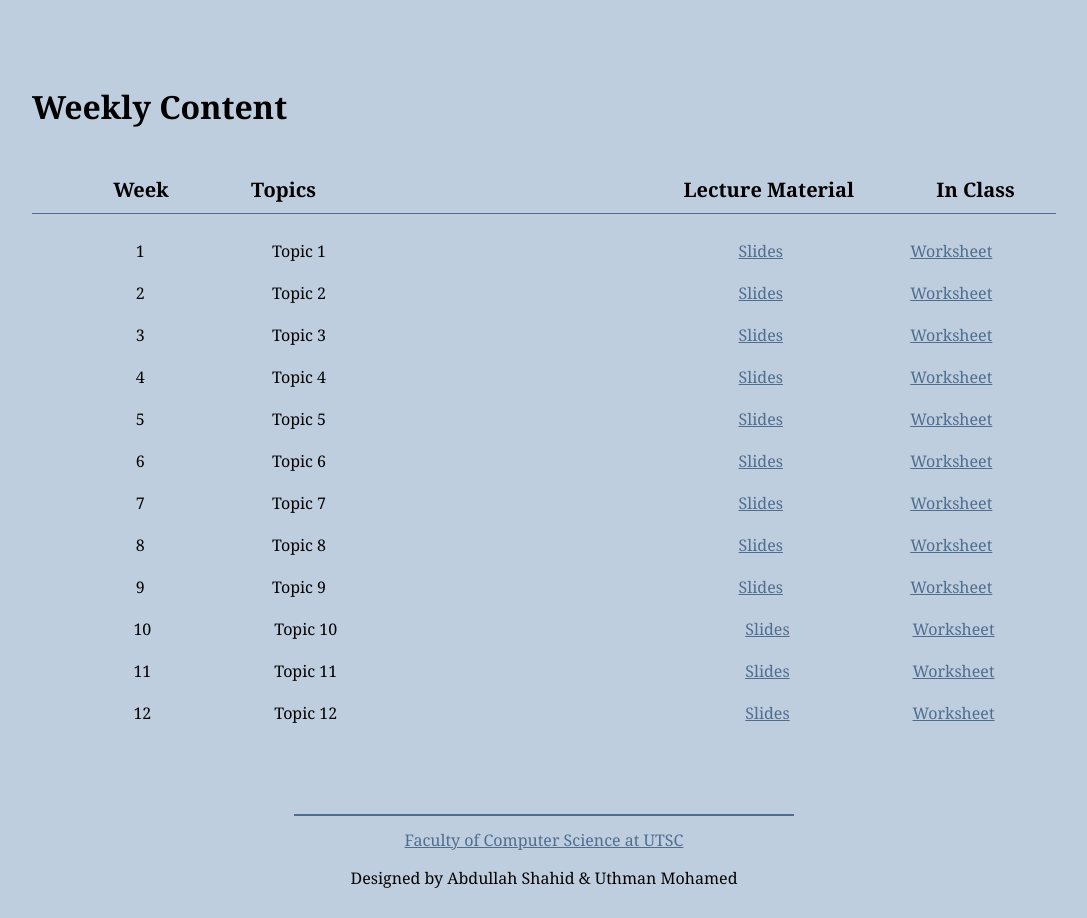
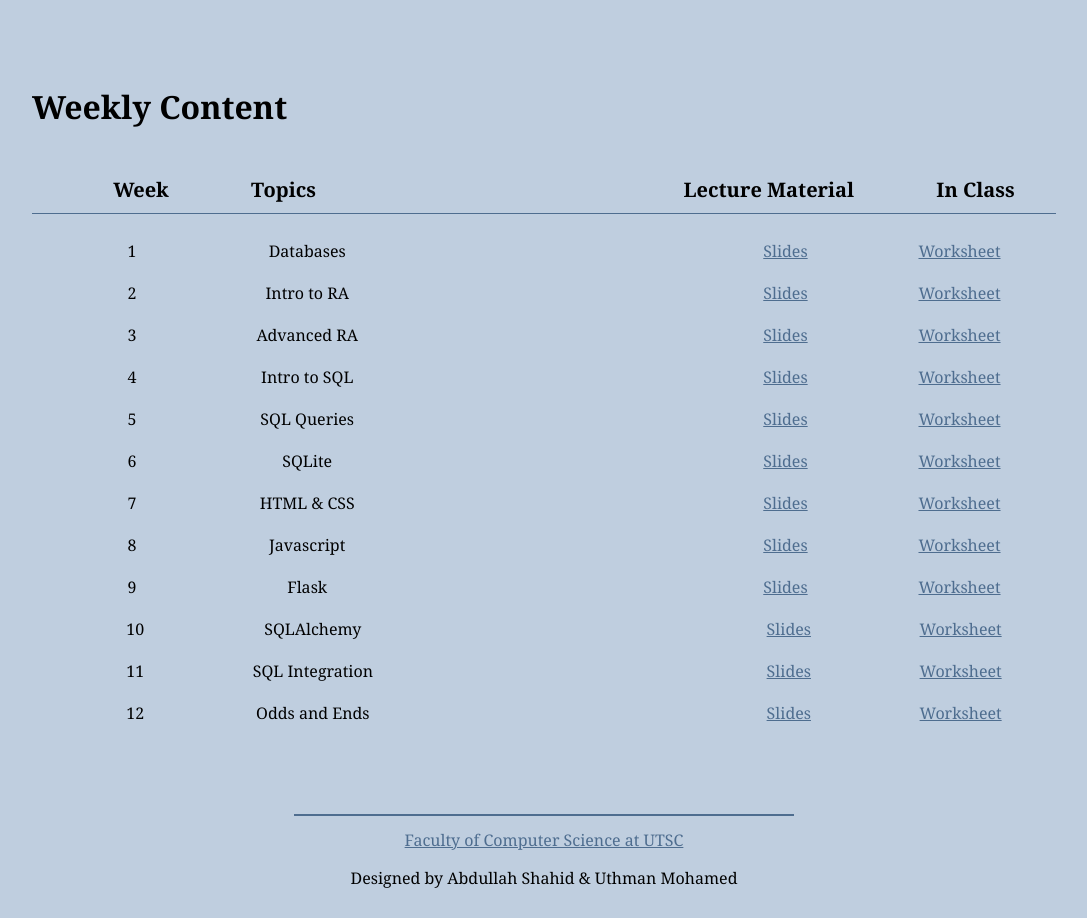
Before and after one commit to 1239uth/cscb20-website, a Flask app: page /weeklyContent in a window 1280 px wide. Shown: the part 57-975 px from the top of the page, without its empty margins (104-1191 px from the left). Run offline with Flask 2, Linux system fonts and the light colour scheme; a user stored in the database is signed in.

Commit message:
Add touch ups to html pages

```diff
--- a/static/css/weeklyContent.css
+++ b/static/css/weeklyContent.css
@@ -31,6 +31,11 @@ h2 {
 .rows a,
 .rows p {
     margin: 10px;
+}
+
+.rows p:nth-of-type(2) {
+    width: 120px;
+    text-align: center;
 }
 
 main a {
--- a/templates/add_feedback.html
+++ b/templates/add_feedback.html
@@ -16,7 +16,7 @@
             {% if messages %}
 
                 {% for cat, message in messages %}
-                    <div class='{{cat}}'>{{message}}</div>
+                    <p class='flash {{cat}}'>{{message}}</p>
                 {% endfor %}
 
             {% endif %}
--- a/templates/midterms.html
+++ b/templates/midterms.html
@@ -27,10 +27,10 @@
                     <h2>Weight</h2>
                 </li>
                 <li class="due-date">
-                    <h2>Due Date</h2>
+                    <h2>Time</h2>
                 </li>
                 <li class="instructions">
-                    <h2>Instructions</h2>
+                    <h2>Preparation</h2>
                 </li>
                 <li class="solutions">
                     <h2>Solutions</h2>
--- a/templates/view_grades.html
+++ b/templates/view_grades.html
@@ -9,7 +9,7 @@
         {% if messages %}
 
             {% for cat, message in messages %}
-                <div class='flash {{cat}}'>{{message}}</div>
+                <p class='flash {{cat}}'>{{message}}</p>
             {% endfor %}
 
         {% endif %}
--- a/templates/view_remark_requests.html
+++ b/templates/view_remark_requests.html
@@ -29,10 +29,11 @@
             </div>
         </section>
         {% if request.closed == 0 %}
-            <form action="/close_request/{{request.id}}" method="post">
+            <form class="forBtn" action="/close_request/{{request.id}}" method="post">
                 <button type="submit">Close</button>
             </form>
-
+        {% else %}
+            <p>Closed</p>
         {% endif %}
 
             <hr>
--- a/templates/weeklyContent.html
+++ b/templates/weeklyContent.html
@@ -21,73 +21,73 @@
         <ul class="rows">
             <li>
                 <p>1</p>
-                <p>Topic 1</p>
+                <p>Databases</p>
                 <a href="{{ url_for('static', filename='files/dummy.pdf') }}">Slides</a>
                 <a href="{{ url_for('static', filename='files/dummy.pdf') }}">Worksheet</a>
             </li>
             <li>
                 <p>2</p>
-                <p>Topic 2</p>
+                <p>Intro to RA</p>
                 <a href="{{ url_for('static', filename='files/dummy.pdf') }}">Slides</a>
                 <a href="{{ url_for('static', filename='files/dummy.pdf') }}">Worksheet</a>
             </li>
             <li>
                 <p>3</p>
-                <p>Topic 3</p>
+                <p>Advanced RA</p>
                 <a href="{{ url_for('static', filename='files/dummy.pdf') }}">Slides</a>
                 <a href="{{ url_for('static', filename='files/dummy.pdf') }}">Worksheet</a>
             </li>
             <li>
                 <p>4</p>
-                <p>Topic 4</p>
+                <p>Intro to SQL</p>
                 <a href="{{ url_for('static', filename='files/dummy.pdf') }}">Slides</a>
                 <a href="{{ url_for('static', filename='files/dummy.pdf') }}">Worksheet</a>
             </li>
             <li>
                 <p>5</p>
-                <p>Topic 5</p>
+                <p>SQL Queries</p>
                 <a href="{{ url_for('static', filename='files/dummy.pdf') }}">Slides</a>
                 <a href="{{ url_for('static', filename='files/dummy.pdf') }}">Worksheet</a>
             </li>
             <li>
                 <p>6</p>
-                <p>Topic 6</p>
+                <p>SQLite</p>
                 <a href="{{ url_for('static', filename='files/dummy.pdf') }}">Slides</a>
                 <a href="{{ url_for('static', filename='files/dummy.pdf') }}">Worksheet</a>
             </li>
             <li>
                 <p>7</p>
-                <p>Topic 7</p>
+                <p>HTML & CSS</p>
                 <a href="{{ url_for('static', filename='files/dummy.pdf') }}">Slides</a>
                 <a href="{{ url_for('static', filename='files/dummy.pdf') }}">Worksheet</a>
             </li>
             <li>
                 <p>8</p>
-                <p>Topic 8</p>
+                <p>Javascript</p>
                 <a href="{{ url_for('static', filename='files/dummy.pdf') }}">Slides</a>
                 <a href="{{ url_for('static', filename='files/dummy.pdf') }}">Worksheet</a>
             </li>
             <li>
                 <p>9</p>
-                <p>Topic 9</p>
+                <p>Flask</p>
                 <a href="{{ url_for('static', filename='files/dummy.pdf') }}">Slides</a>
                 <a href="{{ url_for('static', filename='files/dummy.pdf') }}">Worksheet</a>
             </li>
             <li>
                 <p>10</p>
-                <p>Topic 10</p>
+                <p>SQLAlchemy</p>
                 <a href="{{ url_for('static', filename='files/dummy.pdf') }}">Slides</a>
                 <a href="{{ url_for('static', filename='files/dummy.pdf') }}">Worksheet</a>
             </li>
             <li>
                 <p>11</p>
-                <p>Topic 11</p>
+                <p>SQL Integration</p>
                 <a href="{{ url_for('static', filename='files/dummy.pdf') }}">Slides</a>
                 <a href="{{ url_for('static', filename='files/dummy.pdf') }}">Worksheet</a>
             </li>
             <li>
                 <p>12</p>
-                <p>Topic 12</p>
+                <p>Odds and Ends</p>
                 <a href="{{ url_for('static', filename='files/dummy.pdf') }}">Slides</a>
                 <a href="{{ url_for('static', filename='files/dummy.pdf') }}">Worksheet</a>
             </li>
```
Also changed, not shown: templates/labs.html (+11 -11 lines), templates/view_feedback.html (+5 -8 lines), templates/view_student.html (+18 -11 lines), templates/view_students.html (+14 -13 lines).
